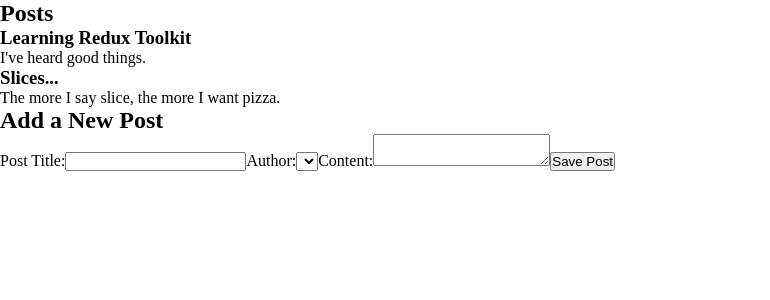
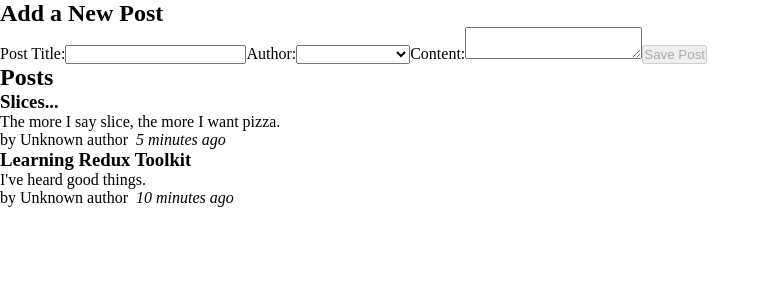
Before and after one commit to Jfnrosimo/blog-redux, a React (Create React App) app in the folder client/: page / in a window 1280 px wide. Shown: the top 300 px of the page, without its empty margins (0-770 px from the left). Built offline with nearby package versions, Linux system fonts and the light colour scheme.

Commit message:
Feat: add post functionalities

```diff
--- a/client/package.json
+++ b/client/package.json
@@ -7,6 +7,7 @@
     "@testing-library/jest-dom": "^5.16.5",
     "@testing-library/react": "^13.4.0",
     "@testing-library/user-event": "^13.5.0",
+    "date-fns": "^2.29.3",
     "react": "^18.2.0",
     "react-dom": "^18.2.0",
     "react-redux": "^8.0.5",
--- a/client/src/App.js
+++ b/client/src/App.js
@@ -4,8 +4,8 @@
 const App = () => {
   return (
     <div>
+      <AddPostForm />
       <PostsList />
-      <AddPostForm />
     </div>
   );
 };
--- a/client/src/features/posts/AddPostForm.js
+++ b/client/src/features/posts/AddPostForm.js
@@ -1,23 +1,40 @@
 import { useState } from "react";
-import { useDispatch } from "react-redux";
+import { useDispatch, useSelector } from "react-redux";
 
 import { postAdded } from "./postsSlice";
+import { selectAllUsers } from "../users/usersSlice";
 
 const AddPostForm = () => {
   const dispatch = useDispatch();
+
   const [title, setTitle] = useState("");
   const [content, setContent] = useState("");
+  const [userId, setUserId] = useState("");
+
+  const users = useSelector(selectAllUsers);
+  console.log(users);
 
   const onTitleChanged = (e) => setTitle(e.target.value);
   const onContentChanged = (e) => setContent(e.target.value);
+  const onAuthorChanged = (e) => setUserId(e.target.value);
 
   const onSavePostClicked = () => {
     if (title && content) {
-      dispatch(postAdded(title, content));
+      dispatch(postAdded(title, content, userId));
       setTitle("");
       setContent("");
     }
   };
+
+  const canSave = Boolean(title) && Boolean(content) && Boolean(userId);
+
+  const usersOptions = users.map((user) => {
+    return (
+      <option key={user.id} value={user.id}>
+        {user.name}
+      </option>
+    );
+  });
 
   return (
     <section>
@@ -32,8 +49,9 @@
           onChange={onTitleChanged}
         />
         <label htmlFor="postAuthor">Author:</label>
-        <select id="postAuthor">
+        <select id="postAuthor" value={userId} onChange={onAuthorChanged}>
           <option value=""></option>
+          {usersOptions}
         </select>
         <label htmlFor="postContent">Content:</label>
         <textarea
@@ -42,7 +60,7 @@
           value={content}
           onChange={onContentChanged}
         />
-        <button type="button" onClick={onSavePostClicked}>
+        <button type="button" onClick={onSavePostClicked} disabled={!canSave}>
           Save Post
         </button>
       </form>
--- /dev/null
+++ b/client/src/features/posts/PostAuthor.js
@@ -0,0 +1,10 @@
+import { useSelector } from "react-redux";
+import { selectAllUsers } from "../users/usersSlice";
+
+const PostAuthor = ({ userId }) => {
+  const users = useSelector(selectAllUsers);
+  const author = users.find((user) => user.id === userId);
+  return <span>by {author ? author.name : "Unknown author"}</span>;
+};
+
+export default PostAuthor;
--- a/client/src/features/posts/PostsList.js
+++ b/client/src/features/posts/PostsList.js
@@ -1,13 +1,23 @@
 import { useSelector } from "react-redux";
 import { selectAllPosts } from "./postsSlice";
+import PostAuthor from "./PostAuthor";
+import TimeAgo from "./TimeAgo";
 
 const PostsList = () => {
   const posts = useSelector(selectAllPosts);
 
-  const renderedPosts = posts.map((post) => (
+  const orderedPosts = posts
+    .slice()
+    .sort((a, b) => b.date.localeCompare(a.date));
+
+  const renderedPosts = orderedPosts.map((post) => (
     <article key={post.id}>
       <h3>{post.title}</h3>
       <p>{post.content.substring(0, 100)}</p>
+      <p>
+        <PostAuthor userId={post.userId} />
+        <TimeAgo timestamp={post.date} />
+      </p>
     </article>
   ));
 
--- /dev/null
+++ b/client/src/features/posts/TimeAgo.js
@@ -0,0 +1,19 @@
+import { parseISO, formatDistanceToNow } from "date-fns";
+
+const TimeAgo = ({ timestamp }) => {
+  let timeAgo = "";
+
+  if (timestamp) {
+    const date = parseISO(timestamp);
+    const timePeriod = formatDistanceToNow(date);
+    timeAgo = `${timePeriod} ago`;
+  }
+
+  return (
+    <span title={timestamp}>
+      &nbsp; <i>{timeAgo}</i>
+    </span>
+  );
+};
+
+export default TimeAgo;
--- a/client/src/features/posts/postsSlice.js
+++ b/client/src/features/posts/postsSlice.js
@@ -1,15 +1,32 @@
 import { createSlice, nanoid } from "@reduxjs/toolkit";
+import { sub, subBusinessDays } from "date-fns";
 
 const initialState = [
   {
     id: "1",
     title: "Learning Redux Toolkit",
     content: "I've heard good things.",
+    date: sub(new Date(), { minutes: 10 }).toISOString(),
+    reactions: {
+      thumbsUp: 0,
+      wow: 0,
+      heart: 0,
+      rocket: 0,
+      coffee: 0,
+    },
   },
   {
     id: "2",
     title: "Slices...",
     content: "The more I say slice, the more I want pizza.",
+    date: sub(new Date(), { minutes: 5 }).toISOString(),
+    reactions: {
+      thumbsUp: 0,
+      wow: 0,
+      heart: 0,
+      rocket: 0,
+      coffee: 0,
+    },
   },
 ];
 
@@ -21,12 +38,14 @@
       reducer(state, action) {
         state.push(action.payload);
       },
-      prepare(title, content) {
+      prepare(title, content, userId) {
         return {
           payload: {
             id: nanoid(),
             title,
             content,
+            date: new Date().toISOString(),
+            userId,
           },
         };
       },
```
Also changed, not shown: 1 other file (tests, documents, lock files or other folders).
